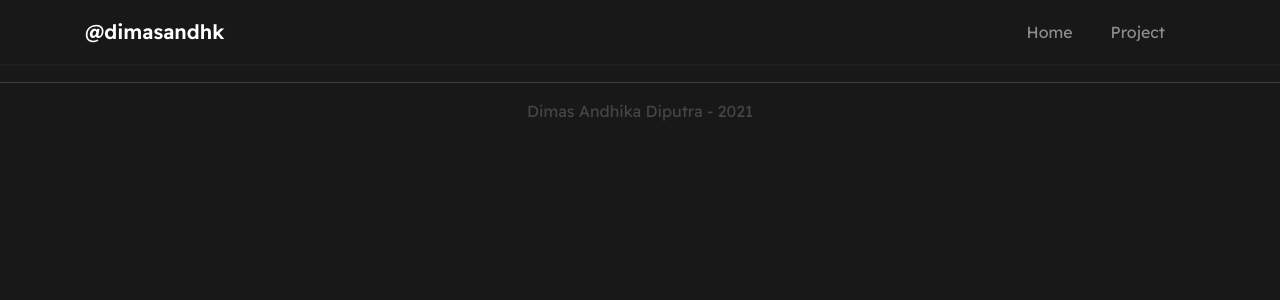
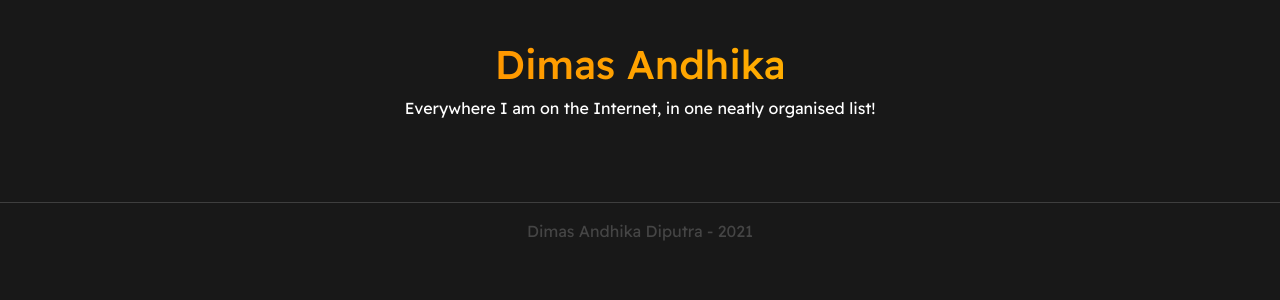
Before and after one commit to dimasandhk/dimasandhika.vercel.app, a Vue app: page /links in a window 1280 px wide. Shown: the top 300 px of the page. Built offline with nearby package versions, Linux system fonts and the light colour scheme; no server answers.

Commit message:
links path for linktree

```diff
--- a/src/App.vue
+++ b/src/App.vue
@@ -1,5 +1,5 @@
 <template>
-	<Navbar />
+	<Navbar v-show="showNavbar" />
 	<router-view />
 	<Footer />
 </template>
@@ -9,6 +9,20 @@ import Navbar from "./components/Navbar.vue";
 import Footer from "./components/Footer.vue";
 
 export default {
-	components: { Navbar, Footer }
+	components: { Navbar, Footer },
+	data: () => ({
+		showNavbar: true
+	}),
+	watch: {
+		$route: {
+			handler(route) {
+				if (route.path == "/links") {
+					this.showNavbar = false;
+				} else {
+					this.showNavbar = true;
+				}
+			}
+		}
+	}
 };
 </script>
--- a/src/router/index.js
+++ b/src/router/index.js
@@ -11,20 +11,12 @@ const routes = [
 		path: "/project",
 		name: "Github Projects",
 		component: () => import("../views/Project.vue")
+	},
+	{
+		path: '/links',
+		name: 'Linktree',
+		component: () => import('../views/Linktree.vue')
 	}
-	// {
-	// 	path: "/github",
-	// 	name: "Github Profile",
-	// 	component: () => import("../views/Github.vue")
-	// }
-	// {
-	//   path: '/about',
-	//   name: 'About',
-	//   // route level code-splitting
-	//   // this generates a separate chunk (about.[hash].js) for this route
-	//   // which is lazy-loaded when the route is visited.
-	//   component: () => import(/* webpackChunkName: "about" */ '../views/About.vue')
-	// }
 ];
 
 const router = createRouter({
--- a/src/views/Linktree.vue
+++ b/src/views/Linktree.vue
@@ -1,15 +1,33 @@
 <template>
-  <div>
-
-  </div>
+	<div class="container linktree text-center">
+		<h1>Dimas Andhika</h1>
+		<p>Everywhere I am on the Internet, in one neatly organised list!</p>
+	</div>
 </template>
 
 <script>
-  export default {
-
-  }
+export default {};
 </script>
 
 <style lang="scss" scoped>
+.linktree {
+	h1 {
+		background-image: linear-gradient(120deg, #ff7a00, #ffc900, #f9d371, #ea5c2b, #f14a16, #ff7a00);
+		-webkit-background-clip: text;
+		-webkit-text-fill-color: transparent;
+		background-size: 500%;
+		animation: gradient 10s linear infinite;
+	}
+	padding-top: 40px;
+	padding-bottom: 50px;
+}
 
+@keyframes gradient {
+	from {
+		background-position: 0;
+	}
+	to {
+		background-position: 500%;
+	}
+}
 </style>
```
